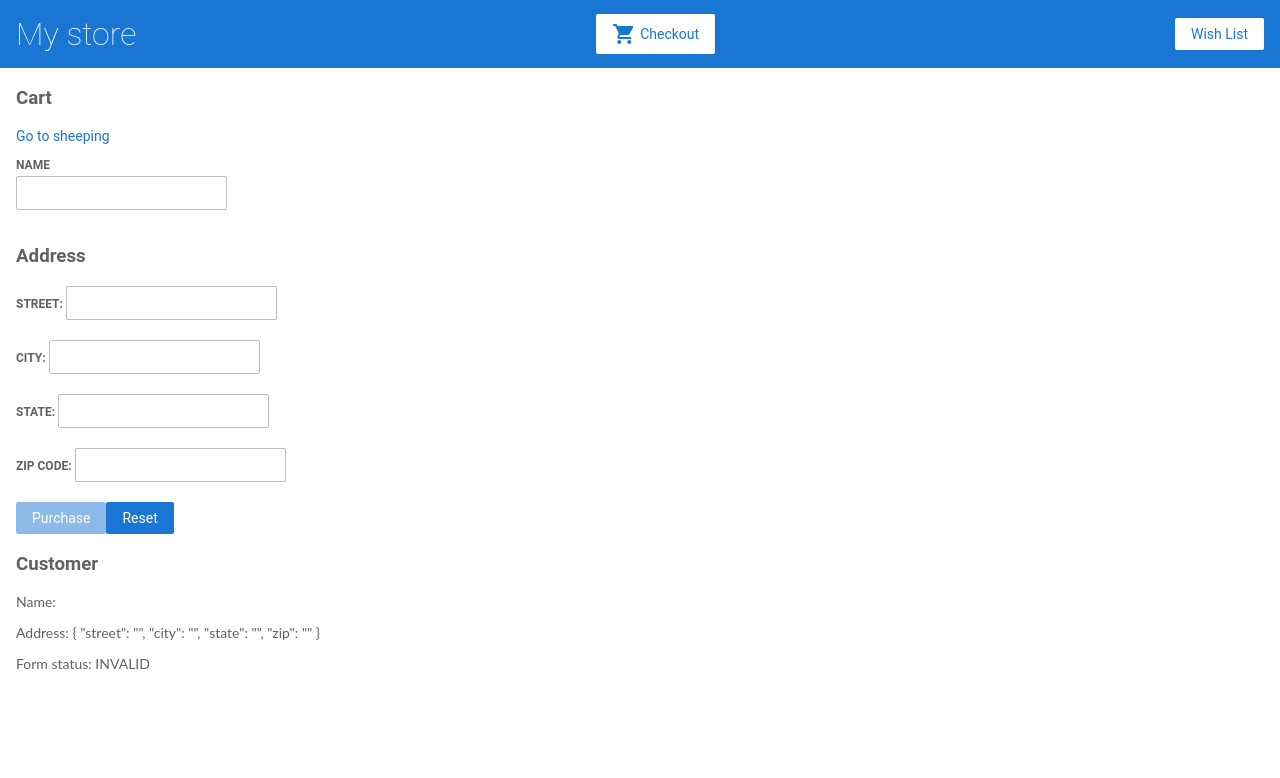
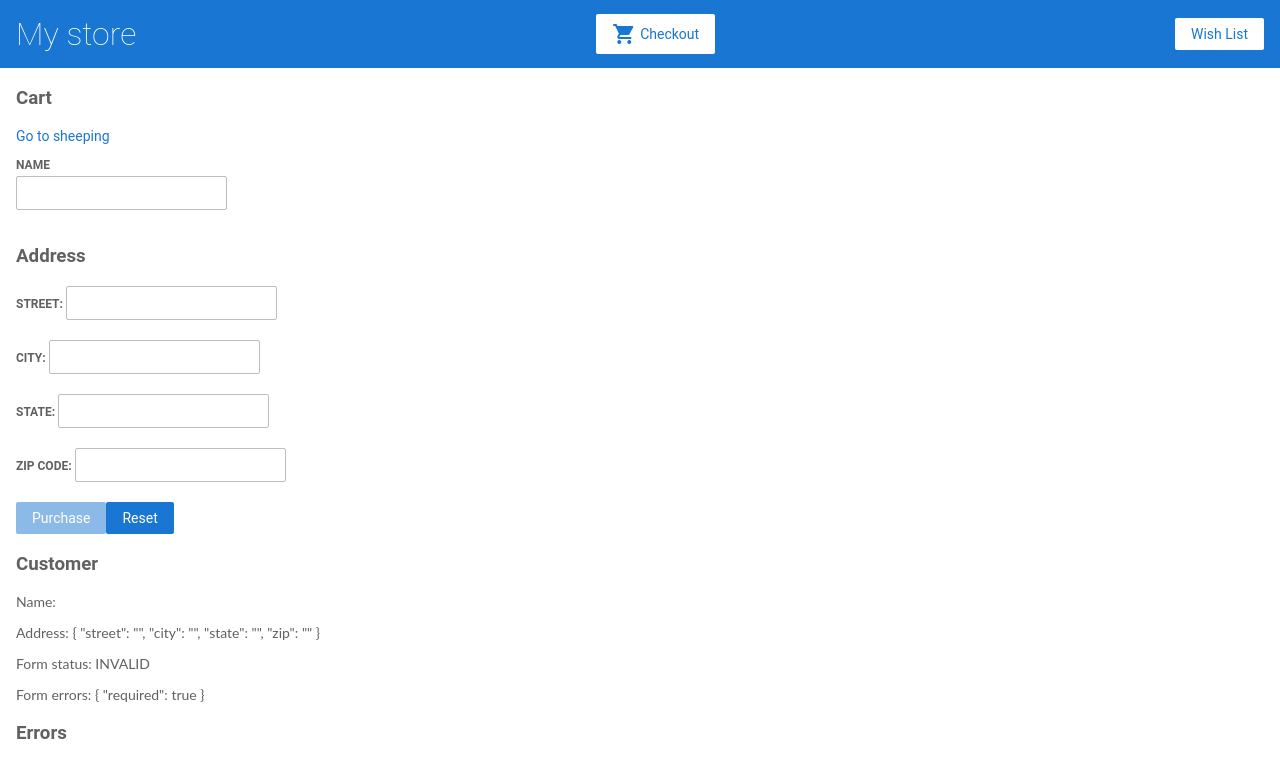
Before and after one commit to khvedelidz3/angular-tutorial-first, an Angular app: page /cart in a window 1280 px wide. Shown: the top 778 px of the page. Built offline with nearby package versions, Linux system fonts and the light colour scheme.

Commit message:
feat(10-form-validation-advanced-cross-field-validation-part-1): Finish part-1

```diff
--- a/src/app/cart/cart.component.html
+++ b/src/app/cart/cart.component.html
@@ -40,4 +40,20 @@
   <p>Name: {{checkedForm.controls.name.value}}</p>
   <p>Address: {{checkedForm.controls.address.value | json}}</p>
   <p>Form status: {{checkedForm.status}}</p>
+  <p>Form errors: {{checkedForm.controls.name.errors | json}}</p>
 </div>
+
+<div>
+  <h3>Errors</h3>
+  <div *ngIf="name.invalid && (name.dirty || name.touched)">
+    <div *ngIf="name.errors.required">
+      Name is required
+    </div>
+    <div *ngIf="name.errors.minlength">
+      Minimum length has to be 4
+    </div>
+    <div *ngIf="name.errors.forbidden">
+      Name can't be {{name.value}}
+    </div>
+  </div>
+</div>
--- a/src/app/cart/cart.component.ts
+++ b/src/app/cart/cart.component.ts
@@ -1,5 +1,5 @@
 import { Component, OnInit } from '@angular/core';
-import { FormBuilder, Validators } from "@angular/forms";
+import { FormBuilder, Validators, FormControl } from "@angular/forms";
 import { CartService } from '../cart.service';
 
 @Component({
@@ -17,7 +17,7 @@
   ) {
     this.items = this.cartService.getItems();
     this.checkedForm = formBuilder.group({
-      name: ['', Validators.minLength(2)],
+      name: ['', [Validators.minLength(4), this.forbiddenName()]],
       address: formBuilder.group({
         street: '',
         city: '',
@@ -46,8 +46,18 @@
 
   resetForm() {
     this.checkedForm.patchValue({
-      name:'Erekle'
+      name: 'Erekle'
     });
   }
 
+  forbiddenName() {
+    return (formControl) => {
+      return formControl.value === 'Roman' ? { forbidden: { invalid: true } } : null;
+    }
+  }
+
+  get name() {
+    return this.checkedForm.get('name') as FormControl;
+  }
+
 }
```
